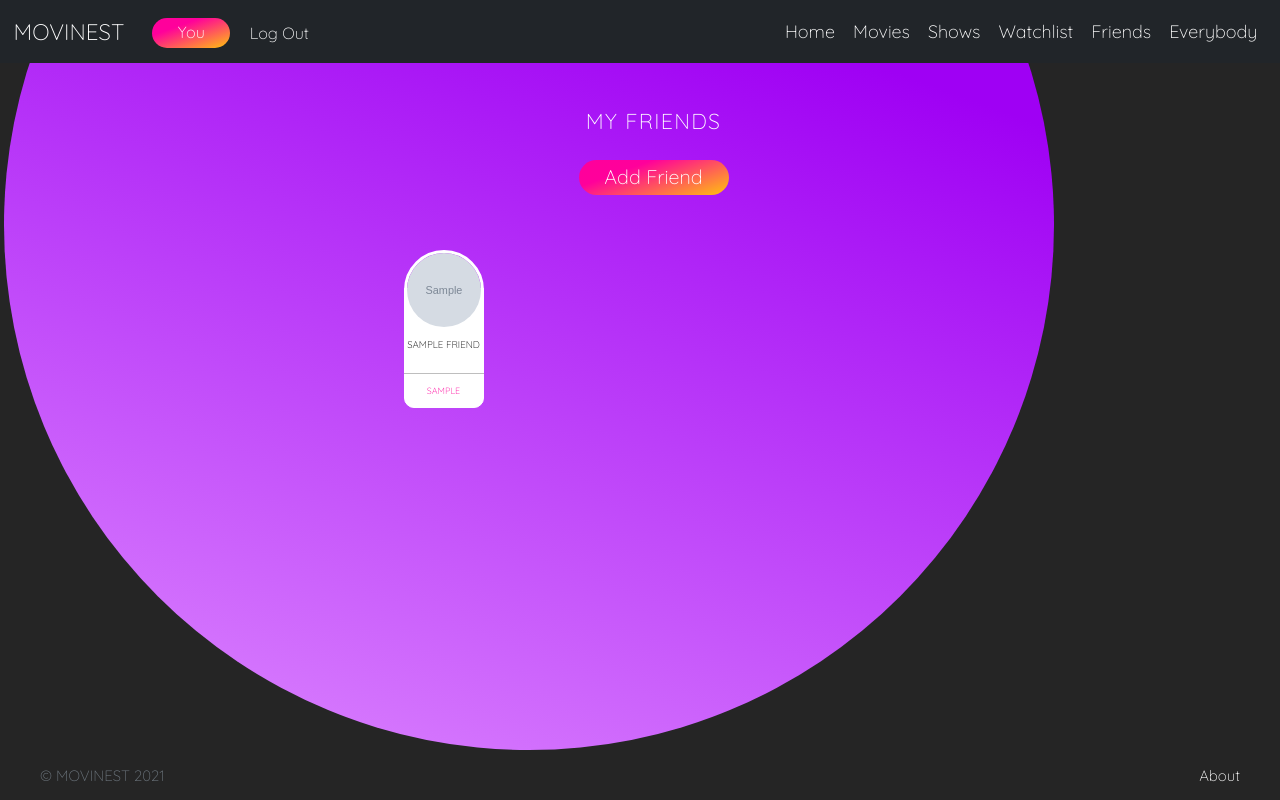
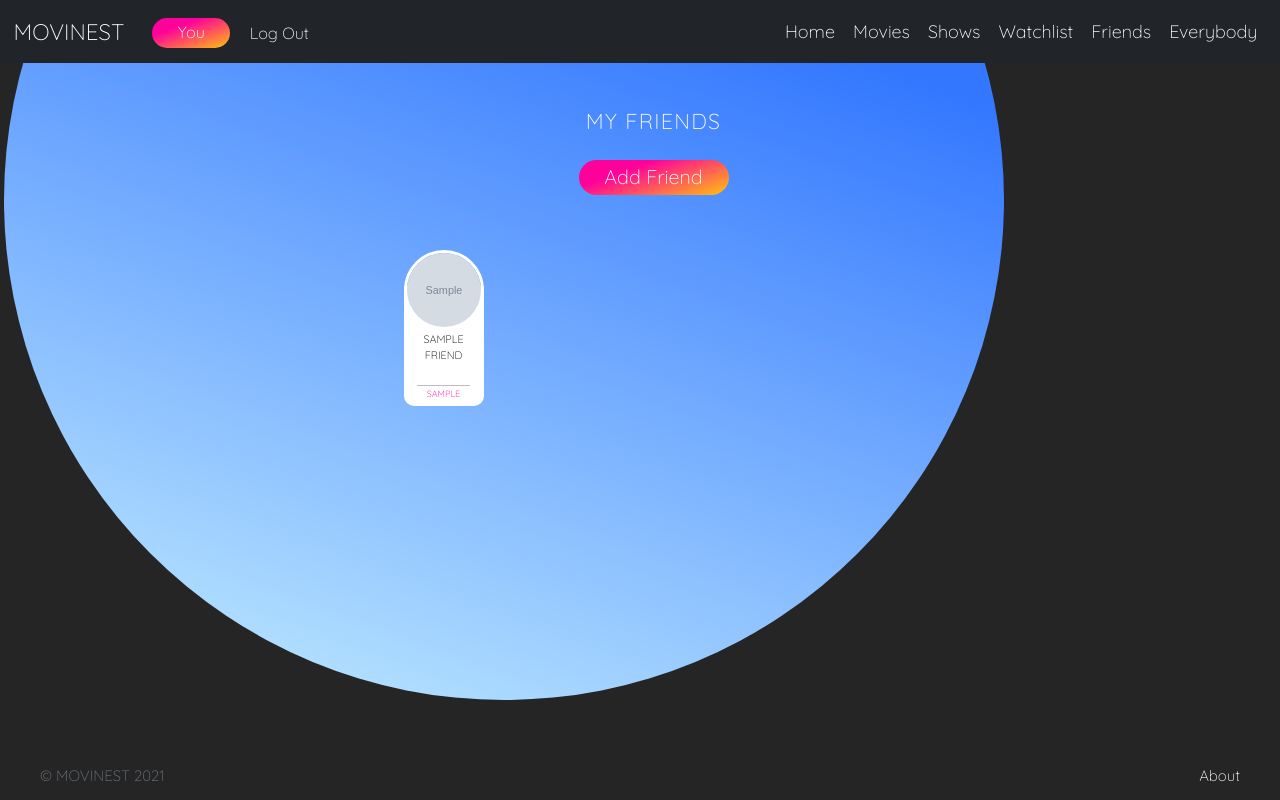
Before and after one commit to liana-vr/movinest_project, a Flask app: page /friends in a window 1280 px wide. Run offline with Flask 2, Linux system fonts and the light colour scheme; a user stored in the database is signed in; tables that the repository leaves empty hold one stand-in row (values such as "Sample post"); grey boxes marked "Sample" are stand-in pictures; some libraries are stand-ins or nearby versions.

Commit message:
friend cards update

```diff
--- a/main.py
+++ b/main.py
@@ -23,10 +23,10 @@ TV_IMG_URL = "https://image.tmdb.org/t/p/w500"
 
 app = Flask(__name__)
 Bootstrap(app)
-app.config['SECRET_KEY'] = os.environ.get('SECRET_KEY')
-app.config['SQLALCHEMY_DATABASE_URI'] = os.environ.get('DATABASE_URL')
-# app.config['SECRET_KEY'] = '8BYkEfBA6O6donzWlSihBXox7C0sKR6b'
-# app.config['SQLALCHEMY_DATABASE_URI'] = 'sqlite:///movinest.db'
+# app.config['SECRET_KEY'] = os.environ.get('SECRET_KEY')
+# app.config['SQLALCHEMY_DATABASE_URI'] = os.environ.get('DATABASE_URL')
+app.config['SECRET_KEY'] = '8BYkEfBA6O6donzWlSihBXox7C0sKR6b'
+app.config['SQLALCHEMY_DATABASE_URI'] = 'sqlite:///movinest.db'
 app.config['SQLALCHEMY_TRACK_MODIFICATIONS'] = False
 
 db = SQLAlchemy(app)
--- a/static/css/styles.css
+++ b/static/css/styles.css
@@ -584,38 +584,12 @@ body {
     transition: all .6s ease-in-out;
     cursor: pointer;
  }
- .mini-stack-container:hover #mini-pic:{
-    transform: scale(1.2);
- }
- #mini-name{
-    display: flex;
-    justify-content: bottom;
-    align-items: center;
-    width: 80px;
-    height: 80px;
-    z-index: 2;
-    padding: 0;
-    font-size: 0.5rem;
-    line-height: 10px;
-    text-align: center;
-    position: absolute;
-    text-decoration: none;
-    transition: all .6s ease-in-out;
-    text-transform: uppercase;
- }
- #mini-name:hover{
-    color: #ffc30d;
- }
- #mini-pic:hover{
-    transform: scale(1.2);
- }
  #mini-pic{
     height: 80px;
     width: 80px;
     margin: auto;
     size: cover;
     padding: 0;
-    position: center;
     border-radius: 50%;
     z-index: 2;
     transition: all .6s ease-in-out;
@@ -630,83 +604,68 @@ body {
     border: 3px solid white;
     transition: all .4s ease-in-out;
  }
- .mini_square{
-    height: 120px;
-    width: 80px;
-    color: black;
-    padding-top: 50px;
-    margin-top: 115px;
-    padding-left: 1%;
-    padding-right: 1%;
-    font-size: 0.54rem;
-    text-align: center;
-    background-color: white;
-    border-color: white;
-    line-height: 10px;
-    border-radius: 0px 0px 10px 10px;
-    position: absolute;
-    z-index: 1;
-    transition: all .4s ease-in-out;
- }
-
- .mini_square_friend{
-    height: 120px;
-    width: 80px;
-    color: white;
-    padding-top: 50px;
-    margin-top: 115px;
-    font-size: 0.6rem;
-    text-align: center;
-    border-color: white;
-    background-color: none;
-    line-height: 10px;
-    border-radius: 0px 0px 10px 10px;
-    position: absolute;
-    z-index: 1;
-    transition: all .4s ease-in-out;
- }
-   .mini_square_friend:hover{
-    color: #ff009b;
- }
- #line{
-    width: 80px;
-    height: 10px;
-    margin-top: 105px;
-    padding: 0;
-    position: absolute;
-    z-index: 2;
- }
   #mini-location{
     width: 80px;
     height: 10px;
-    margin-top: 145px;
-    padding: 0;
-    position: absolute;
+    position: absolute;
+    padding-top: 8rem;
     z-index: 2;
     display: flex;
     justify-content: center;
     align-items: center;
  }
+ #mini-name{
+    display: flex;
+    justify-content: center;
+    position: absolute;
+    z-index: 3;
+    text-decoration: none;
+    text-transform: uppercase;
+    padding-left: 1px;
+    padding-right: 1px;
+    transition: all .6s ease-in-out;
+    padding-top: 4.5rem;
+ }
+ #mini-name:hover{
+    color: ff009b;
+ }
+ #mini_name_text{
+    color:black;
+    position: center;
+    font-size: 0.6rem;
+    text-align: center;
+    z-index: 2;
+    width: 80px;
+ }
+ .mini_square{
+    height: 120px;
+    padding-top: 40px;
+    margin-top: 2rem;
+    width: 80px;
+    position: absolute;
+    border-radius: 0px 0px 10px 10px;
+    background-color: white;
+    z-index: 1;
+ }
  #user_location{
     font-size: 0.5rem;
     text-align: center;
     position: absolute;
+    float: center;
     text-decoration: none;
+    margin: 0;
     text-transform: uppercase;
  }
-  #user_location_friend{
-    font-size: 0.5rem;
-    text-align: center;
-    position: absolute;
-    text-decoration: none;
-    text-transform: uppercase;
-    color: white;
+  #line{
+    width: 80px;
+    height: 10px;
+    padding-top: 7.5rem;
+    position: absolute;
+    z-index: 2;
  }
  hr.line{
     border-bottom: 1px solid black;
- }
-  hr.line_friend{
-    border-bottom: 2px solid white;
+    margin: 0;
  }
  .welcome{
     margin-top: 70px;
@@ -803,19 +762,19 @@ body {
      font-size: 0.8rem;
  }
  .movinest_circle{
-    height: 1050px;
-    width: 1050px;
+    height: 1000px;
+    width: 1000px;
     border-radius: 50%;
     background: linear-gradient(20deg, #3d00d9, #8400ff, #ed00a8);
     position: absolute;
     z-index: 1;
  }
   .movinest_circle_friend{
-    height: 1050px;
-    width: 1050px;
+    height: 1000px;
+    width: 1000px;
     margin: 0px opx 200px -80px;
     border-radius: 50%;
-    background-image: linear-gradient(20deg, #de8aff, #9f00f4 70%);
+    background-image: linear-gradient(20deg, #c6f0ff, #3377ff 70%);
     position: fixed;
     z-index: 1;
  }
@@ -881,7 +840,6 @@ body {
     margin-top: 100px;
     margin-left: 120px;
     position: absolute;
-
     z-index: 2;
  }
   #search_all_user{
@@ -943,7 +901,6 @@ body {
     width: 100%;
     text-align: left;
     float: left;
-
     z-index: 3;
  }
  .delete{
--- a/templates/friends.html
+++ b/templates/friends.html
@@ -17,7 +17,7 @@
         {% for friend in friends %}
         <div class="mini-stack-container">
             <div class="container" id="mini-name">
-                <a href="{{ url_for('user_profile', selected_user=friend.friend_id) }}" class="btn mini_square">{{friend.friend_name}}</a>
+                <a href="{{ url_for('user_profile', selected_user=friend.friend_id) }}" id="mini_name_text">{{friend.friend_name}}</a>
             </div>
             <div class="container" id="line">
                 <hr class="line">
@@ -28,6 +28,7 @@
             <div class="container" id="mini-location">
                 <p id="user_location">{{friend.friend_location}}</p>
             </div>
+            <div class="mini_square"></div>
         </div>
         {% endfor %}
     </div>
```
Also changed, not shown: templates/search_friends.html (+4 -5 lines).
